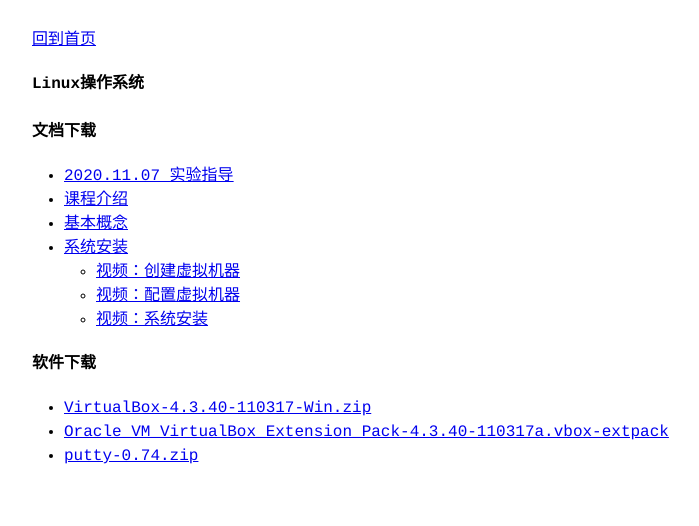
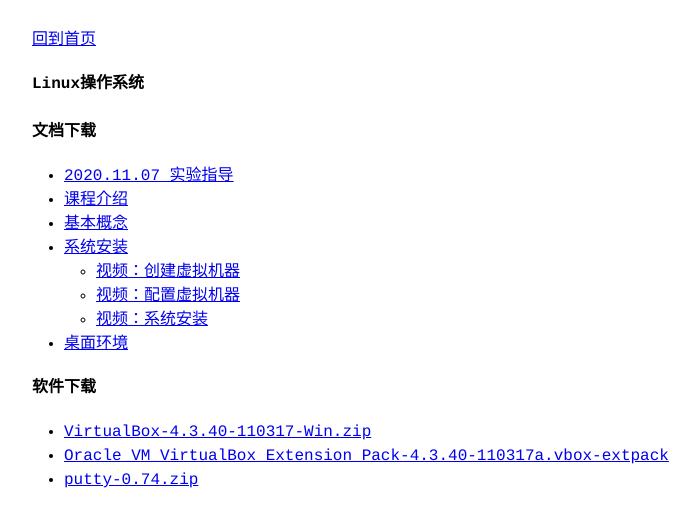
Before and after one commit to q10060502/www, a plain HTML site: page lesson_linux/index.htm in a window 1280 px wide. Shown: the whole page, without its empty margins (44-743 px from the left). Drawn offline with Linux system fonts and the light colour scheme.

Commit message:
新文件：   ../download/lesson_linux_gnome3.beamer.pdf 	修改：     ../index.htm

```diff
--- a/lesson_linux/index.htm
+++ b/lesson_linux/index.htm
@@ -45,6 +45,7 @@
 					<li><a href="download/lesson_linux_install_debian.mp4">视频：系统安装</a></li>
 					</ul>
 				</li>
+				<li><a href="download/lesson_linux_gnome3.beamer.pdf">桌面环境</a>
 			</ul>
 			<h2>软件下载</h2>
 			<ul>
```
Also changed, not shown: 1 other file.
